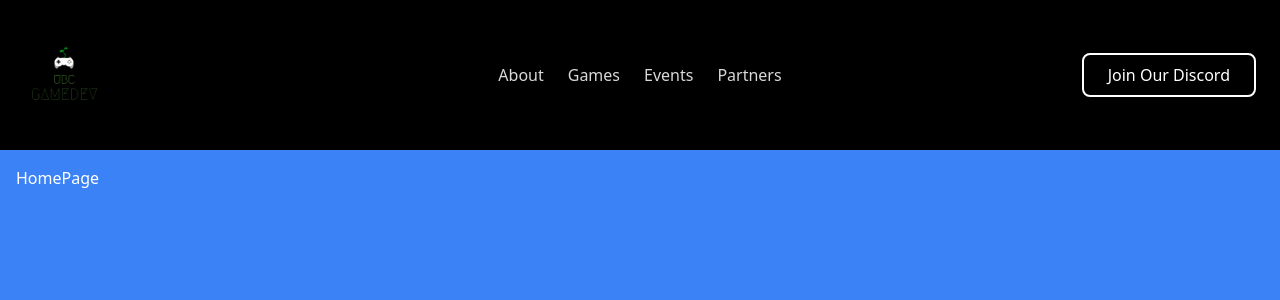
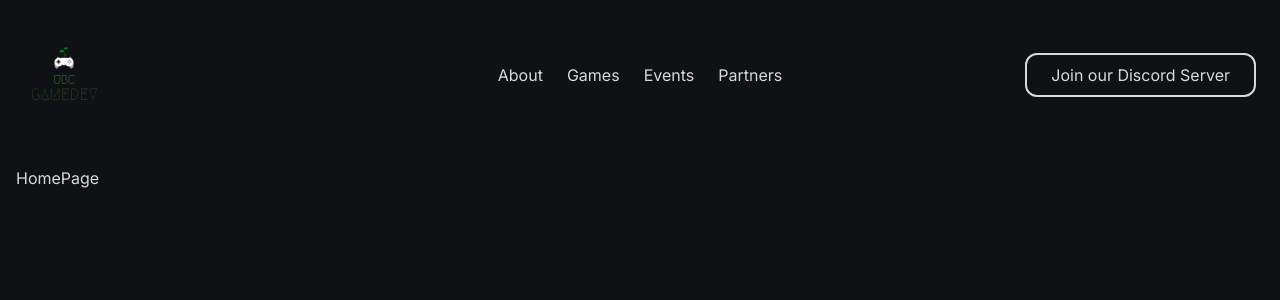
Before and after one commit to Jerrysun817/UBC_Game_Development_Website, a React (Vite) app: page / in a window 1280 px wide. Shown: the top 300 px of the page. Built offline with nearby package versions, Linux system fonts and the light colour scheme.

Commit message:
added a component called Button and minor changes
Important: added a dependency called twMerge that merges tailwind classes in JS without conflicts

New:
- New component called Button that takes attributes from the html button, but with some built-in stylings that can be easily changed

```diff
--- a/package.json
+++ b/package.json
@@ -14,7 +14,8 @@
     "postcss": "^8.4.29",
     "react": "^18.2.0",
     "react-dom": "^18.2.0",
-    "react-router-dom": "^6.15.0"
+    "react-router-dom": "^6.15.0",
+    "tailwind-merge": "^1.14.0"
   },
   "devDependencies": {
     "@types/react": "^18.2.15",
--- a/src/App.tsx
+++ b/src/App.tsx
@@ -1,3 +1,5 @@
+
+
 import { Route, Routes } from "react-router";
 import { HomePage } from "./pages/homepage/HomePage";
 import { AboutPage } from "./pages/aboutpage/AboutPage";
--- /dev/null
+++ b/src/components/Button/Button.tsx
@@ -0,0 +1,39 @@
+import { forwardRef } from "react";
+import { twMerge } from "tailwind-merge";
+
+interface ButtonProps
+    extends React.ButtonHTMLAttributes<HTMLButtonElement> {}
+
+const Button = forwardRef<HTMLButtonElement, ButtonProps>(({
+    className,
+    children,
+    disabled,
+    type="button",
+    ...props
+}, ref) => {
+    return (
+        <button type={type} className={twMerge(`
+            rounded-xl
+            bg-white
+            border
+            px-3
+            py-3
+            disabled:cursor-not-allowed
+            disabled:opacity-50
+            text-black
+            font-bold
+            hover:opacity-75
+            transition
+        `, className)}
+        disabled={disabled}
+        ref={ref}
+        {...props}
+        >
+            {children}
+        </button>
+    )
+})
+
+Button.displayName = "Button"
+
+export default Button;
--- a/src/components/navbar/NavBar.tsx
+++ b/src/components/navbar/NavBar.tsx
@@ -1,12 +1,15 @@
+
 import { Link } from "react-router-dom";
+
 import logo from "../../assets/gameDevIcon.png";
 import styles from "./NavBar.module.css";
+import Button from "../Button/Button";
 
 export const NavBar = () => {
   return (
     <nav>
       <div
-        className={`relative flex items-center bg-black w-full z-50 h-[150px] px-6`}
+        className={`relative flex items-center justify-center bg-black w-full z-50 h-[150px] px-6`}
       >
         <div className="absolute left-6">
           <Link to="/">
@@ -24,9 +27,8 @@ export const NavBar = () => {
           <Link to="/partners">Partners</Link>
         </div>
 
-        <button className="btn text-white border-white border-2 py-2 px-6 rounded-lg absolute right-6 hover:bg-white hover:text-black">
-          Join Our Discord
-        </button>
+        <Button className="bg-transparent text-white border-2 py-2 px-6 absolute right-6 text font-normal">Join our Discord Server</Button>
+
       </div>
     </nav>
   );
--- a/src/index.css
+++ b/src/index.css
@@ -1,7 +1,17 @@
+@import url('https://fonts.googleapis.com/css2?family=Inter:wght@400;700;800&display=swap');
 @tailwind base;
 @tailwind components;
 @tailwind utilities;
 
+
+
+html, body, :root {
+  height: 100%;
+  color-scheme: dark;
+  background-color: #0f1115;
+  font-family: 'Inter', sans-serif;
+}
+
 ::-webkit-scrollbar {
   display: none;
 }
--- a/tailwind.config.js
+++ b/tailwind.config.js
@@ -2,6 +2,12 @@
 module.exports = {
   content: ["./src/**/*.{js,jsx,ts,tsx}"],
   theme: {
+    colors: {
+      transparent: 'transparent',
+      'white': '#d9d9d9',
+      'black': '#0f1115',
+      'green': '#6ca764'
+    },
     extend: {},
   },
   plugins: [],
```
Also changed, not shown: 1 other file (tests, documents, lock files or other folders).
